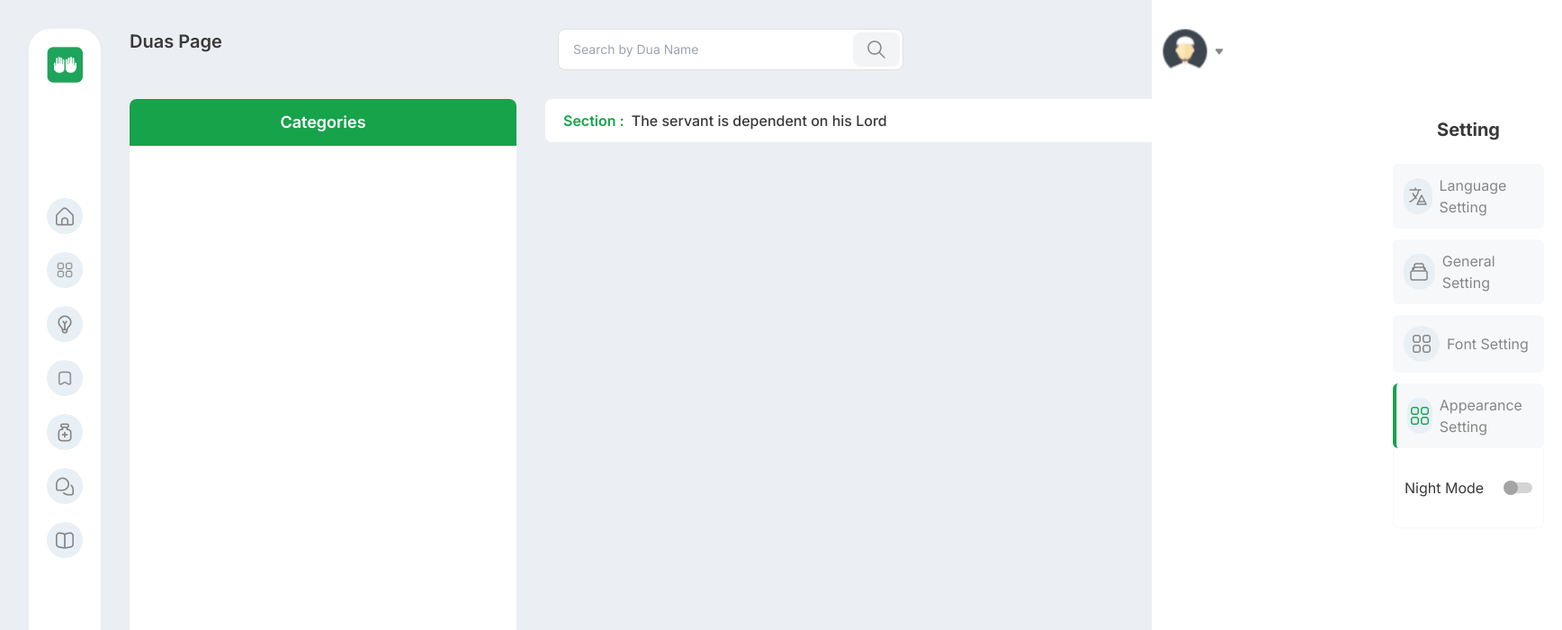
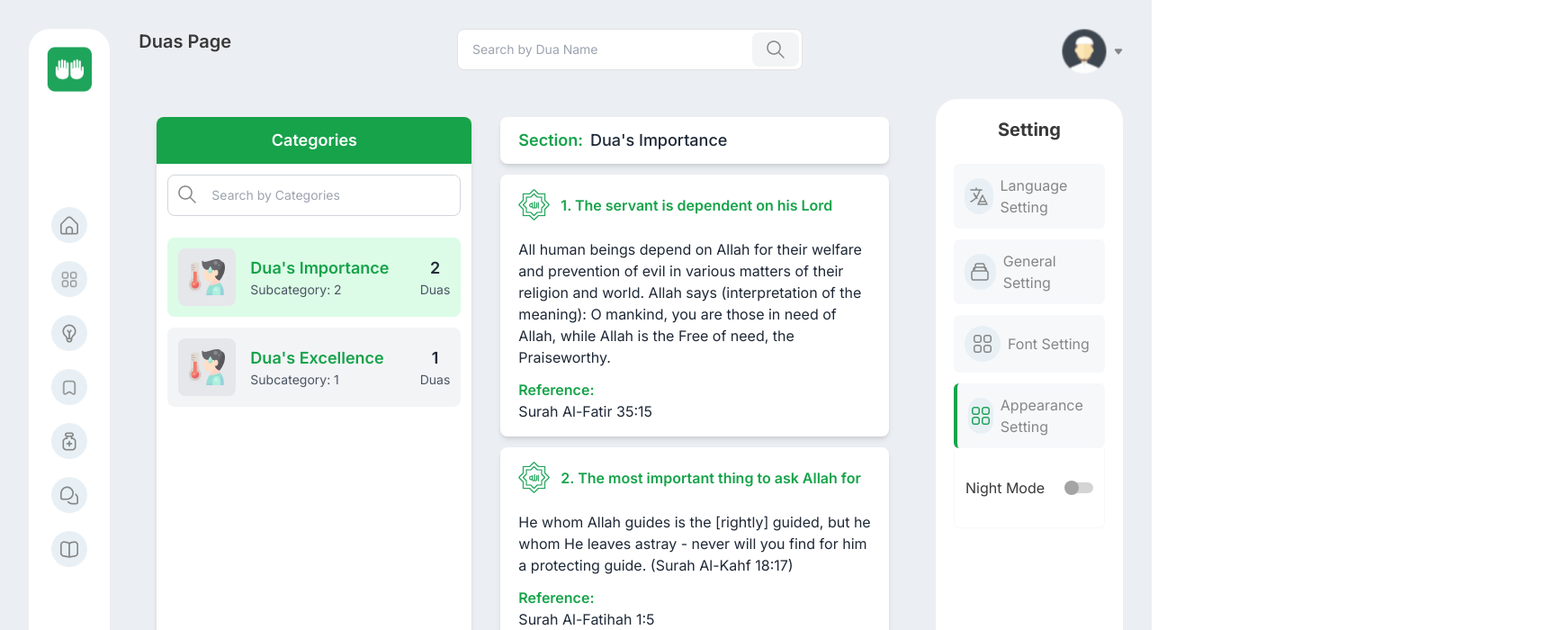
Before and after one commit to FuadTalukder85/ird-foundation, a Next.js app: page / in a window 1280 px wide. Shown: the top 700 px of the page at 90% size, 1736 px wide, since content can reach past the window. Built offline with nearby package versions, Linux system fonts and the light colour scheme.

Commit message:
working on category

```diff
--- a/src/components/DuaContent.jsx
+++ b/src/components/DuaContent.jsx
@@ -1,20 +1,121 @@
-import React from "react";
+"use client";
+
+import Image from "next/image";
+import search from "../../src/assets/icon/search.png";
+import cat01 from "../../src/assets/icon/cat01.png";
+import allah from "../../src/assets/icon/allah.png";
+import { useState } from "react";
+
+const catData = [
+  {
+    cat: "Dua's Importance",
+    subCat: [
+      {
+        question: "The servant is dependent on his Lord",
+        answer:
+          "All human beings depend on Allah for their welfare and prevention of evil in various matters of their religion and world. Allah says (interpretation of the meaning): O mankind, you are those in need of Allah, while Allah is the Free of need, the Praiseworthy.",
+        reference: "Surah Al-Fatir 35:15",
+      },
+      {
+        question: "The most important thing to ask Allah for",
+        answer:
+          "He whom Allah guides is the [rightly] guided, but he whom He leaves astray - never will you find for him a protecting guide. (Surah Al-Kahf 18:17)",
+        reference: "Surah Al-Fatihah 1:5",
+      },
+    ],
+  },
+  {
+    cat: "Dua's Excellence",
+    subCat: [
+      {
+        question: "Excellence of doing Tasbeeh, Tahmid, Tahlil, Takbeer",
+        answer:
+          "Translation: None has the right to be worshipped except Allah, alone, without any partner. To Him belong all sovereignty and praise and He is over all things omnipotent.",
+        reference: "Bukhari No: 6403; Muslim No: 2693",
+      },
+    ],
+  },
+];
 
 const DuaContent = () => {
+  const [activeTab, setActiveTab] = useState(0);
+
   return (
-    <div className="flex gap-8">
-      <div className="w-[430px] bg-white rounded-lg">
+    <div className="flex gap-8 p-5">
+      {/* Sidebar */}
+      <div className="w-[350px] bg-white rounded-lg shadow-md">
         <div className="bg-green-600 rounded-t-lg text-center py-3">
           <h5 className="text-white font-semibold text-lg">Categories</h5>
         </div>
+        <div className="relative text-gray-600 text-sm font-normal p-3">
+          <input
+            type="text"
+            placeholder="Search by Categories"
+            className="pl-12 py-3 rounded-lg border border-gray-300 w-full"
+          />
+          <div className="absolute top-4 left-4 px-2 py-2">
+            <Image src={search} alt="search" width={20} height={20} />
+          </div>
+        </div>
+        <ul className="p-3 space-y-3">
+          {catData.map((tab, id) => (
+            <li
+              key={id}
+              onClick={() => setActiveTab(id)}
+              className={`${
+                activeTab === id ? "bg-green-100" : "bg-gray-100"
+              } rounded-lg p-3 flex items-center justify-between cursor-pointer`}
+            >
+              <div className="flex gap-4 items-center">
+                <div className="bg-gray-200 p-3 rounded-lg">
+                  <Image src={cat01} alt="cat01" width={40} height={40} />
+                </div>
+                <div>
+                  <h3 className="text-lg font-semibold text-green-600">
+                    {tab.cat}
+                  </h3>
+                  <p className="text-sm text-gray-600">
+                    Subcategory: {tab.subCat.length}
+                  </p>
+                </div>
+              </div>
+              <div className="text-center">
+                <p className="text-lg font-semibold text-gray-800">
+                  {tab.subCat.length}
+                </p>
+                <p className="text-sm text-gray-600">Duas</p>
+              </div>
+            </li>
+          ))}
+        </ul>
       </div>
-      <div className="w-[890px]">
-        <h5 className="bg-white px-5 py-3 text-[16px] rounded-lg">
-          <span className="font-semibold text-green-600">Section :</span>
-          <span className="text-[#393939] font-medium ps-2">
-            The servant is dependent on his Lord
+
+      {/* Content */}
+      <div className="flex-1">
+        <h5 className="bg-white px-5 py-3 text-lg rounded-lg shadow-md">
+          <span className="font-semibold text-green-600">Section:</span>
+          <span className="text-gray-800 font-medium pl-2">
+            {catData[activeTab].cat}
           </span>
         </h5>
+        {catData[activeTab].subCat.map((item, index) => (
+          <div
+            key={index}
+            className="bg-white px-5 py-4 mt-3 rounded-lg shadow-md"
+          >
+            <div className="flex items-center gap-3">
+              <Image src={allah} alt="allah" width={35} height={35} />
+              <span className="font-semibold text-green-600">
+                {index + 1}. {item.question}
+              </span>
+            </div>
+            <div className="mt-5">
+              <p className="text-gray-800 text-base">{item.answer}</p>
+              <p className="font-semibold text-green-600 mt-3">Reference:</p>
+              <p className="text-gray-800 text-base">{item.reference}</p>
+            </div>
+          </div>
+        ))}
       </div>
     </div>
   );
```
Also changed, not shown: src/assets/icon/allah.png (added), src/assets/icon/cat01.png (added).
